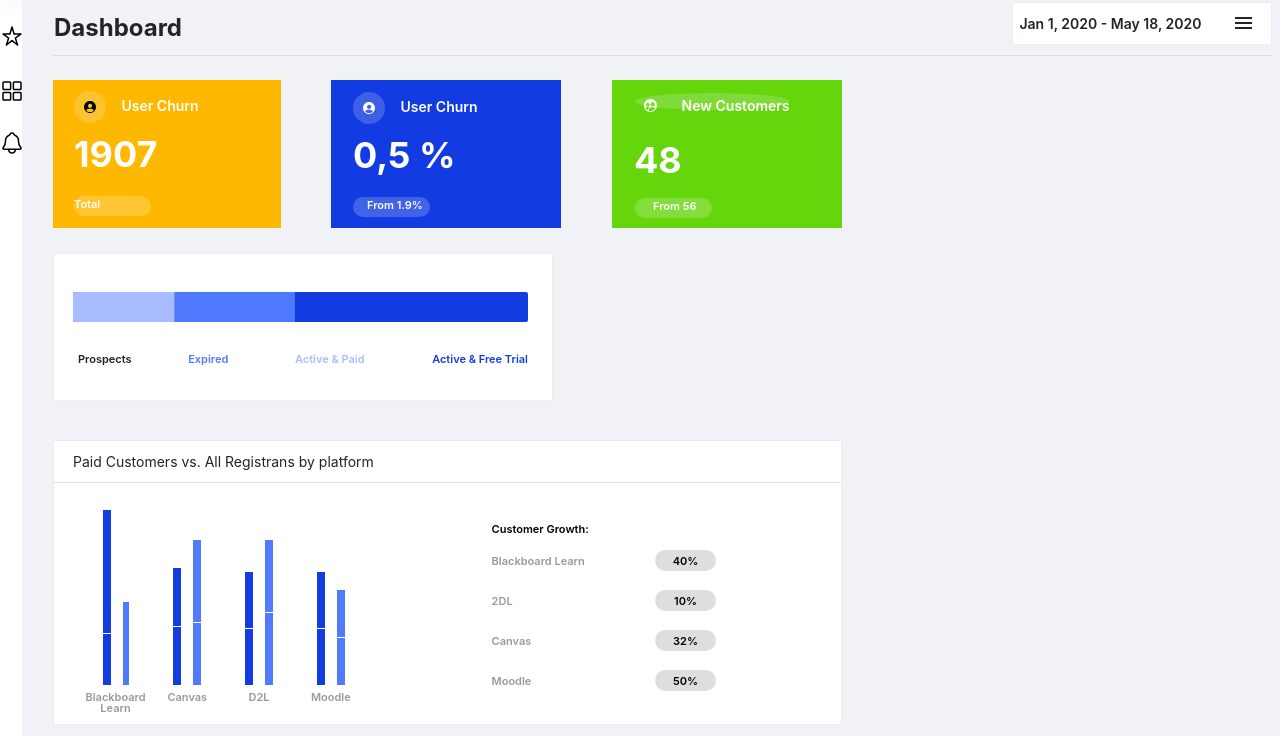
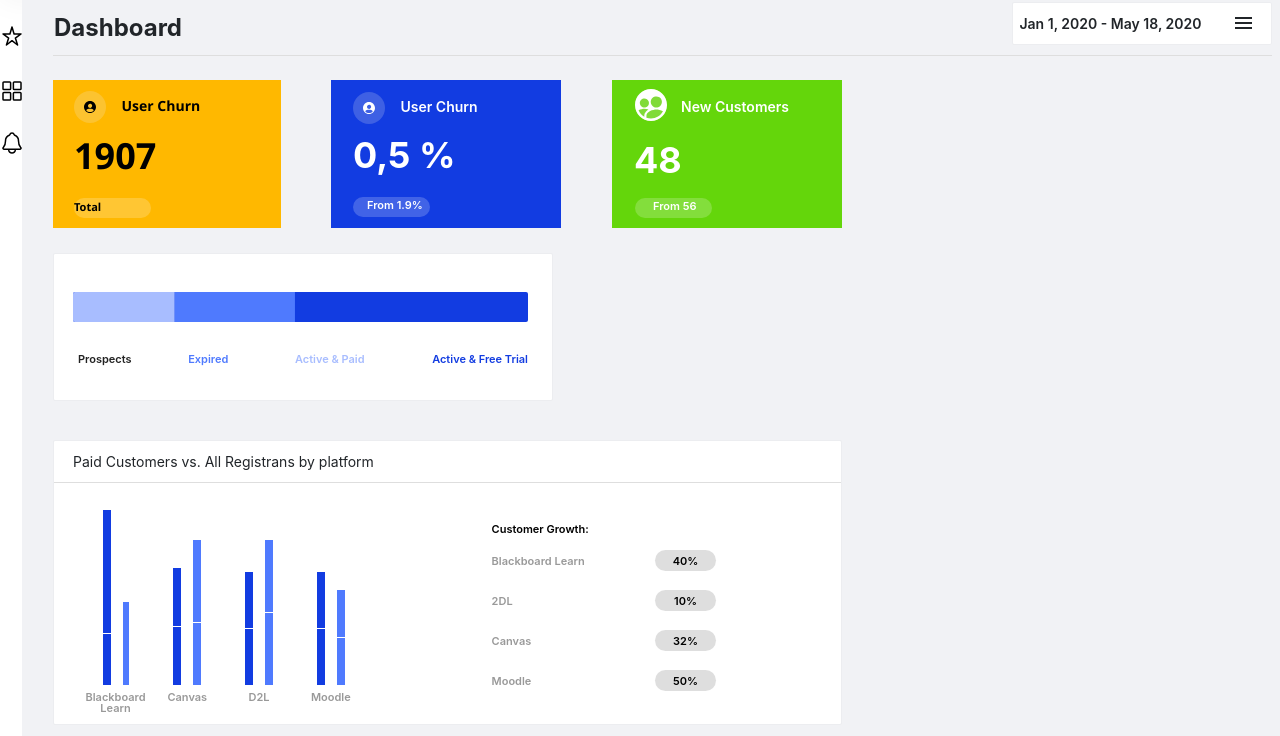
Before and after one commit to christinamarchuk1897/Intelliboard-Task, a website: page src/index.html in a window 1280 px wide. Shown: the part 64-800 px from the top of the page. Drawn offline with nearby package versions, Linux system fonts and the light colour scheme.

Commit message:
'finished'

```diff
--- a/src/sass/_main.sass
+++ b/src/sass/_main.sass
@@ -210,11 +210,18 @@
                 margin-left: 0
                 width: 228px
                 padding: 11px 0 0 21px
+                .main-content__title, .main-content__total, .main-content__count, .main-content__title
+                    font-family: Segoe UI, sans-serif
+                    color: rgba(0, 0, 0, 1)
+                .main-content__count
+
                 .main-content__total
                     padding-left: 0
             &:nth-child(2)
                 background-color: rgba(18, 60, 225, 1)
                 padding: 12px 0 0 22px
+                .main-content__count
+                    margin: 18px 0 29px 0
             &:nth-child(3)
                 background-color: rgba(100, 214, 11, 1)
                 margin-left: 51px
@@ -222,12 +229,18 @@
                 .main-content__title
                     padding-left: 0
                     margin-right: 5px
+                    position: relative
+                    width: 100%
+                    span
+                        position: absolute
+                        top: 7px
                 .main-content__icon
-                    padding-left: 0
-                    img
-                        padding: 4px 0 0 9px
+                    display: inline-flex
+                    justify-content: center
+                    margin-right: -10px
+
                 .main-content__count
-                        margin: 31px 0 25px -1px
+                    margin: 20px 0 25px -1px
                 .main-content__total
                     padding-left: 18px
 
@@ -240,13 +253,13 @@
             line-height: 21px
             padding-left: 11px
             span
-                padding-left: 21px
-                vertical-align: sub
+                padding-left: 24px
+
         &__count
             font-weight: bold
             font-size: 36px
             line-height: 26px
-            margin: 18px 0 29px 0
+            margin: 20px 0 29px 0
         &__total
             background: rgba(255, 255, 255, 0.2)
             border-radius: 30px
@@ -475,7 +488,6 @@
                 padding-bottom: 7px
             .special-title
                 width: 100px
-                letter-spacing: -0.35px
             &-filter
                 background: #ffffff
                 border: none
```
Also changed, not shown: src/index.html (+36 -14 lines), src/css/style.min.css.
